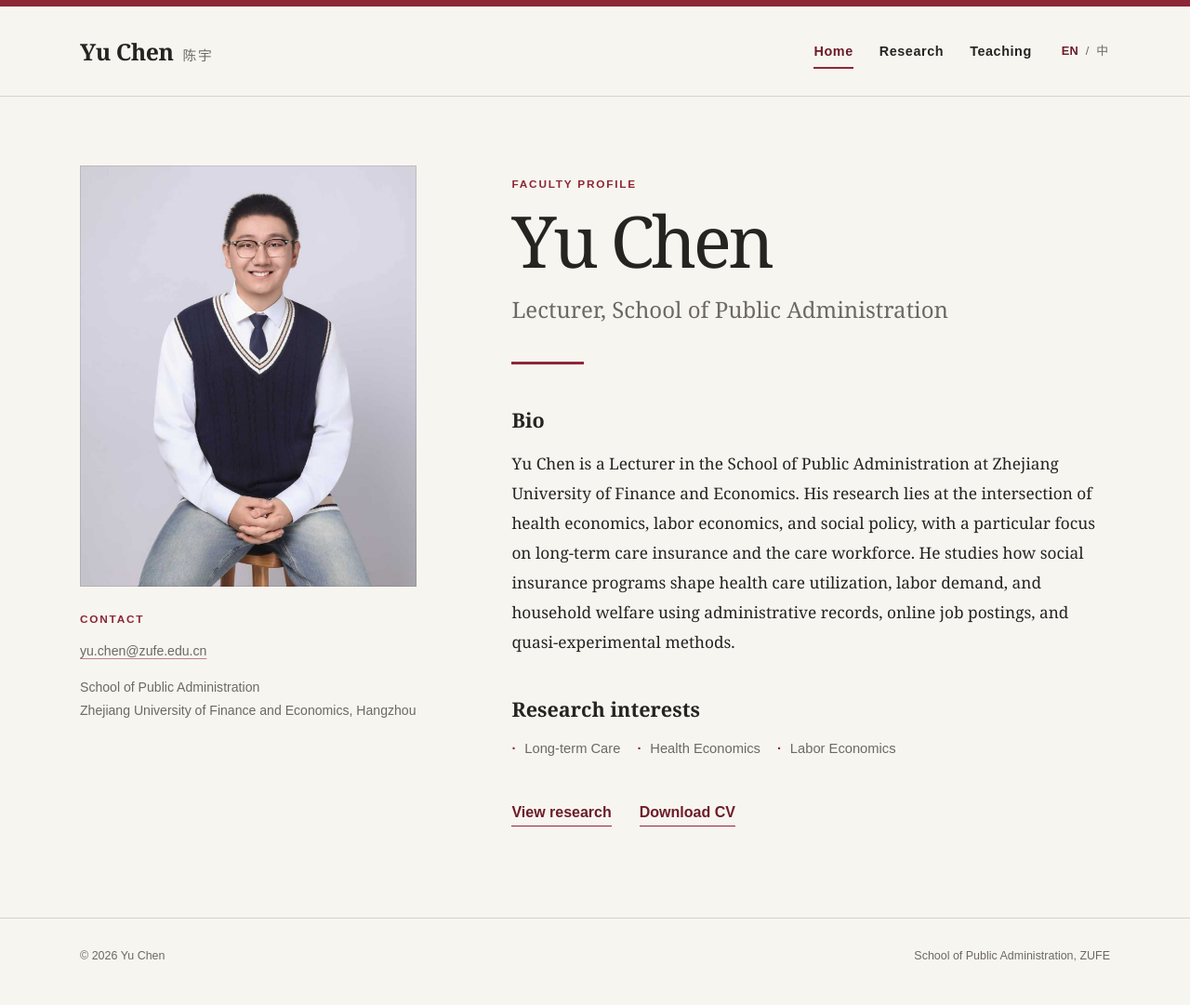
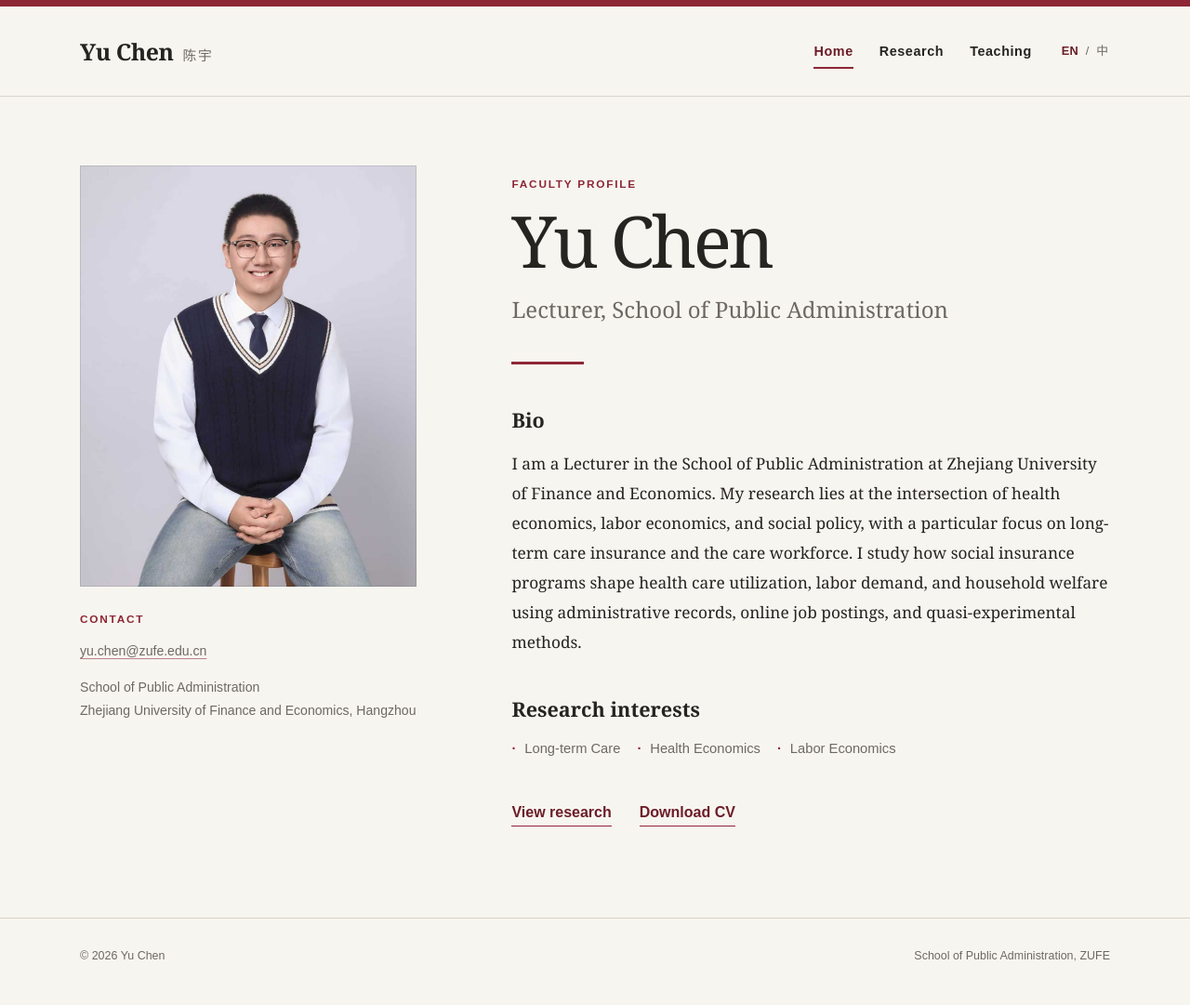
Before and after one commit to hi-yuchen/hi-yuchen.github.io, a Jekyll site: the page built from _pages/about.md, in a window 1280 px wide. Shown: the whole page at 93% size. Built offline with Jekyll 4.4.1, drawn with Linux system fonts in a browser that asks for light colours.

Commit message:
Update bio section with new wording

```diff
--- a/_pages/about.md
+++ b/_pages/about.md
@@ -29,8 +29,8 @@ description: "Yu Chen is a Lecturer at Zhejiang University of Finance and Econom
 
       <section class="bio" aria-labelledby="bio-title">
         <h2 id="bio-title">Bio</h2>
-        <p class="lang-en">Yu Chen is a Lecturer in the School of Public Administration at Zhejiang University of Finance and Economics. His research lies at the intersection of health economics, labor economics, and social policy, with a particular focus on long-term care insurance and the care workforce. He studies how social insurance programs shape health care utilization, labor demand, and household welfare using administrative records, online job postings, and quasi-experimental methods.</p>
-        <p class="lang-zh">陈宇，浙江财经大学公共管理学院讲师。研究领域包括健康经济学、劳动经济学与社会保障，重点关注长期护理保险和护理劳动力市场。他主要利用行政记录、在线招聘数据和准实验方法，研究社会保险制度如何影响医疗服务利用、劳动力需求与家庭福利。</p>
+        <p class="lang-en">I am a Lecturer in the School of Public Administration at Zhejiang University of Finance and Economics. My research lies at the intersection of health economics, labor economics, and social policy, with a particular focus on long-term care insurance and the care workforce. I study how social insurance programs shape health care utilization, labor demand, and household welfare using administrative records, online job postings, and quasi-experimental methods.</p>
+        <p class="lang-zh">我是浙江财经大学公共管理学院讲师。研究领域包括健康经济学、劳动经济学与社会保障，重点关注长期护理保险和护理劳动力市场。我主要利用行政记录、在线招聘数据和准实验方法，研究社会保险制度如何影响医疗服务利用、劳动力需求与家庭福利。</p>
       </section>
 
       <section class="interests" aria-labelledby="interests-title">
```
